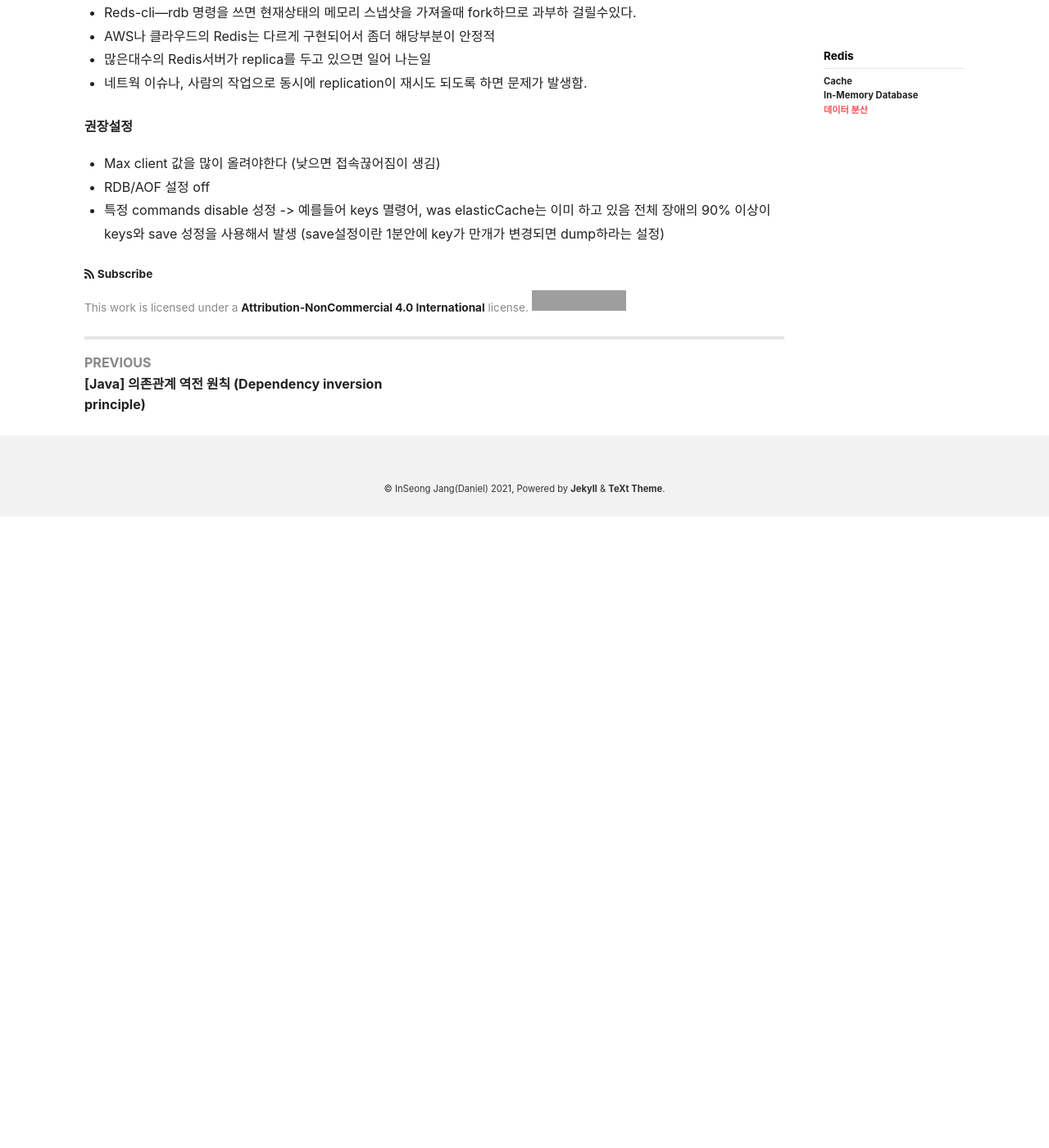
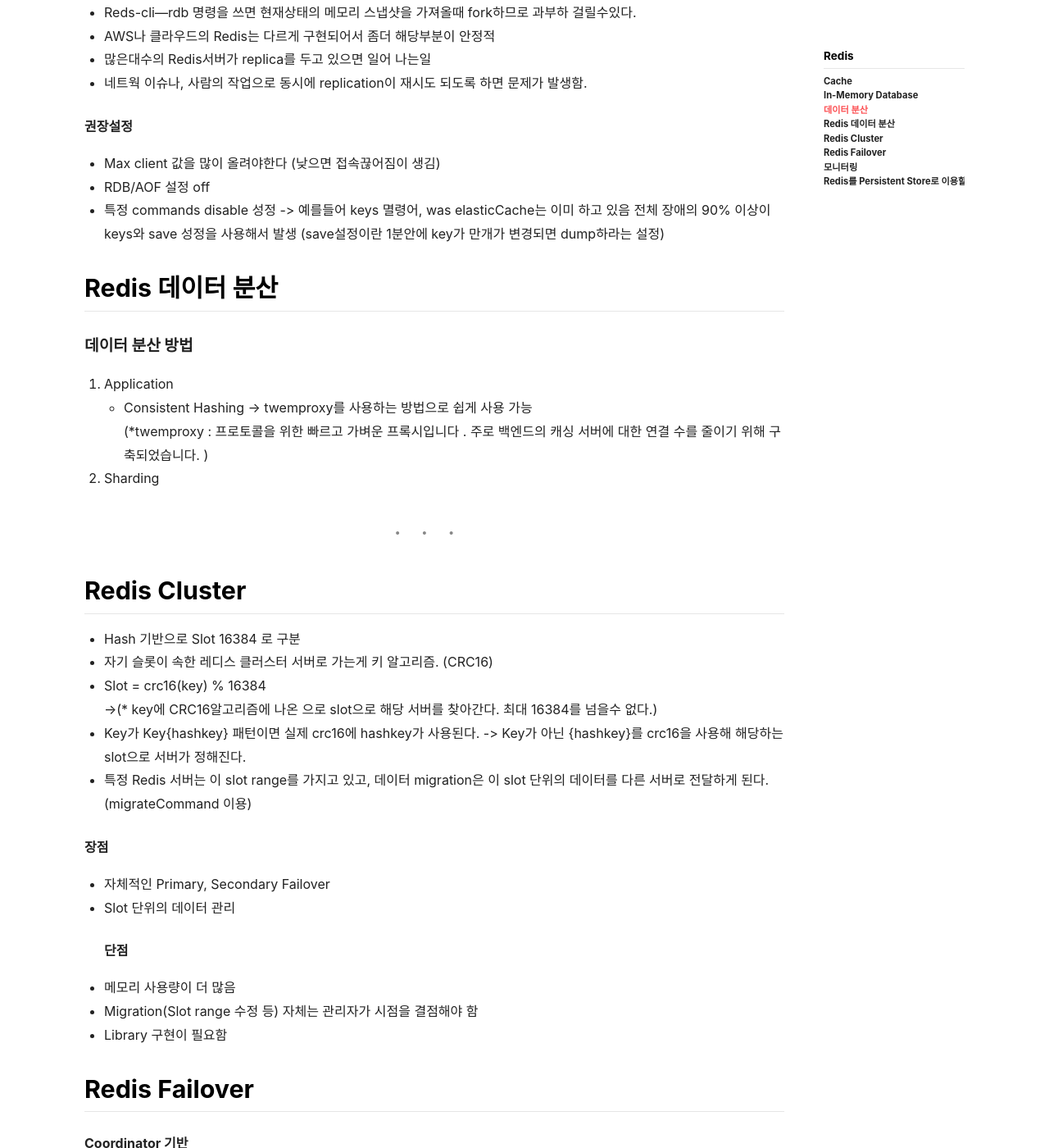
Before and after one commit to Daniel-InseongJang/Daniel-InseongJang.github.io, a Jekyll site: the page built from _posts/2021-11-08-Redis.md, in a window 1280 px wide and 1400 px high, scrolled down 3301 px. Shown: the whole window at 82% size. Built offline with Jekyll 4.4.1, drawn with Linux system fonts in a browser that asks for light colours; nearby versions of some CDN libraries; before the commit the page ends 3931 px from its top, so only the background shows below that; some of the changed text lies outside the part shown; grey boxes are pictures that could not be loaded.

Commit message:
2차정리

```diff
--- a/_posts/2021-11-08-Redis.md
+++ b/_posts/2021-11-08-Redis.md
@@ -15,7 +15,7 @@ article_header:
 
 미래에 요청할 데이터의 대해 미리 저장해두었다가 필요할때 빠르게 제공 해주는것을 의미한다.<br>
 예를들어 어떤 복잡한 연산을 계속 요청할 경우 현재 부하가 걸리지 않으나 나중에 요청이 몰리면 부하가 올수있다<br>
-이럴 경우 한번 연산한 데이터를 Cache의 저장 하고 사용하면 요청이 몰리시 부하를 줄일수 있다.
+이럴 경우 한번 연산한 데이터를 Cache의 저장 하고 사용하면 요청이 몰리시 부하를 줄일수 있다.<br>
 
 ---
 
@@ -86,3 +86,69 @@ Packet 을 tcp에서 끊어서 올수있어서 packet들이 들어오면 Process
 -> 예를들어 keys 멸령어, was elasticCache는 이미 하고 있음
 전체 장애의 90% 이상이 keys와 save 성정을 사용해서 발생
 (save설정이란 1분안에 key가 만개가 변경되면 dump하라는 설정)
+
+## Redis 데이터 분산
+
+#### 데이터 분산 방법
+1. Application
+- Consistent Hashing
+-> twemproxy를 사용하는 방법으로 쉽게 사용 가능 <br>
+(*twemproxy : 프로토콜을 위한 빠르고 가벼운 프록시입니다 . 주로 백엔드의 캐싱 서버에 대한 연결 수를 줄이기 위해 구축되었습니다. )
+2. Sharding
+
+---
+
+## Redis Cluster
+- Hash 기반으로 Slot 16384 로 구분
+- 자기 슬롯이 속한 레디스 클러스터 서버로 가는게 키 알고리즘. (CRC16)
+- Slot = crc16(key) % 16384
+->(* key에 CRC16알고리즘에 나온 으로 slot으로 해당 서버를 찾아간다. 최대 16384를 넘을수 없다.)
+- Key가 Key{hashkey} 패턴이면 실제 crc16에 hashkey가 사용된다.
+-> Key가 아닌 {hashkey}를 crc16을 사용해 해당하는 slot으로 서버가 정해진다.
+- 특정 Redis 서버는 이 slot range를 가지고 있고, 데이터 migration은 이 slot 단위의 데이터를 다른 서버로 전달하게 된다.(migrateCommand 이용)
+
+##### 장점
+- 자체적인 Primary, Secondary Failover
+- Slot 단위의 데이터 관리
+##### 단점
+- 메모리 사용량이 더 많음
+- Migration(Slot range 수정 등) 자체는 관리자가 시점을 결점해야 함
+- Library 구현이 필요함
+
+
+## Redis Failover
+##### Coordinator 기반
+- Zookeeper, etcd, consul 등의 Coordinator 사용
+- 해당 기능을 이용하도록 개발이 필요
+##### VIP 기반
+- 가상ip 할당
+- 해당 가상ip 로만 접속
+- A 서버가 죽으면 B서버에 해당 가상IP 할당
+##### DNS 기반
+- 가상 도메인 할당
+- A 서버에 도메인 할당
+- A 서버가 죽으면 B서버에 가상 도메인 할당
+##### VIP/DNS 기반
+
+- 공통으로 클라이언트에 추가적인 구현이 필요없다.
+1. VIP
+- VIP기반은 외부로 서비스를 제공해야 하는 서비스 업자에 유리(ex. 클라우드 업체)
+2. DNS
+- DNS 기반은 DNS Cache TTL을 관리해야 함.
+- 사용하는 언어별  DNS 캐싱 정책이을 잘 알아야 함
+-> Java같은 경우 default 30초 에 따라 캐싱을 가지면 DNS를 변경하면 30초간 접속이 불가할수있다. 이런 캐싱 정책에 따라 정책을 잘아야한다. <br>
+그래서 VIP를 기반으로하면 무조건 변경되기 때문에 외부에 서비스 제공해주는 업체는 VIP기반으로하는게 안정적이다.
+- 툴에 따라서 한번 가져온 DNS 정보를 다시 호출 하지 않는 경우도 존재
+
+
+## 모니터링
+1. RSS 피지컬 메모리를 얼마나 사용하는지 확인해야한다.
+2. Used Memory는 얼마나 메모리를 쓰고있는지 확인해야한다.
+3. Connection 수에따라 연결이 끊길수도 있다.
+4. 초당 처리 요청 수 이게 많을경우 CPU에 영향을 받는다.
+
+## Redis를 Persistent Store로 이용할 경우
+- 무조건 Primary/Secondary 구조로 구성한다.
+- 메모리 넉넉해야 한다.
+- migration 정기적으로 해야한다.
+- RDB/AOF가 필요하면 Secondary에서만 사용한다.
```
